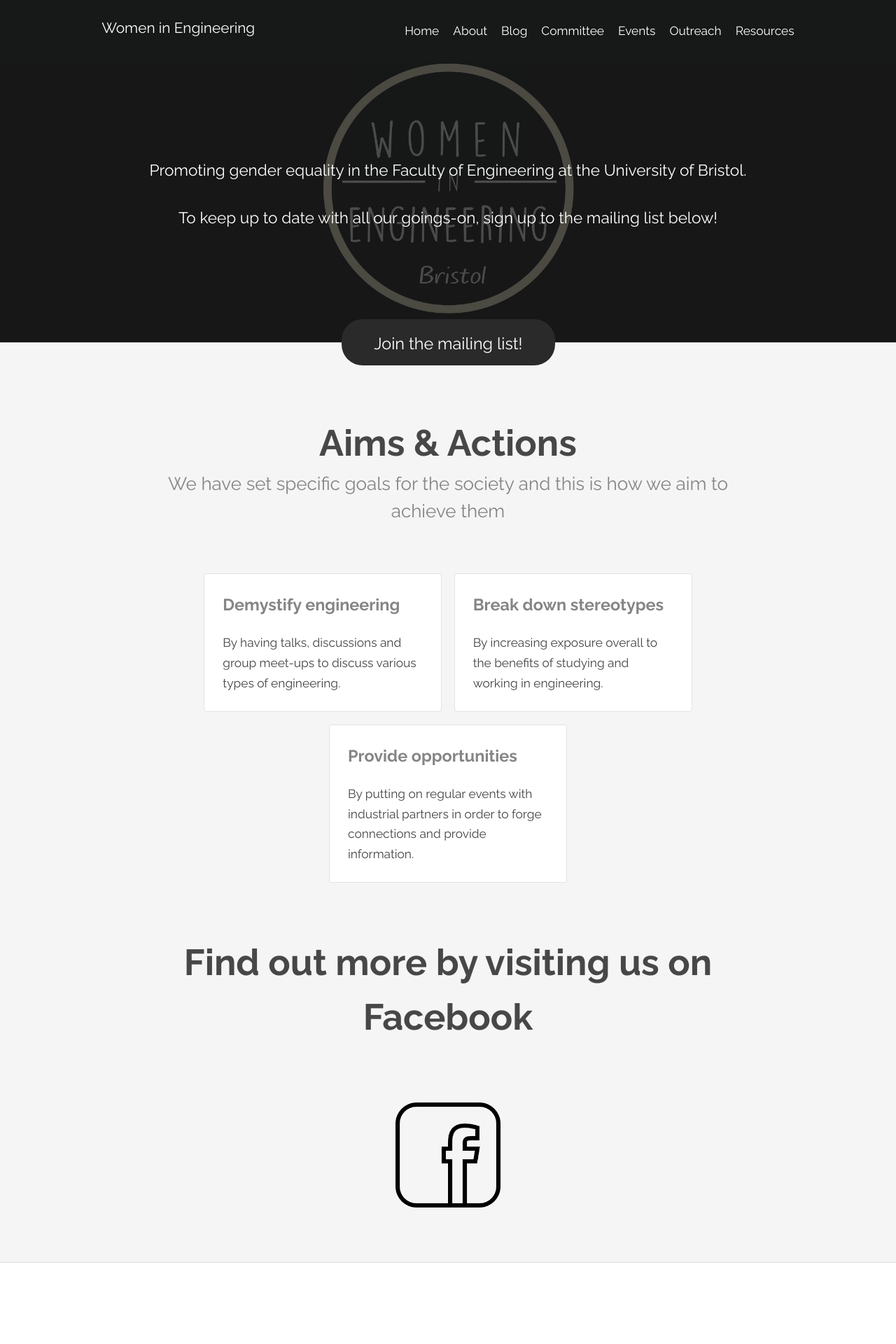
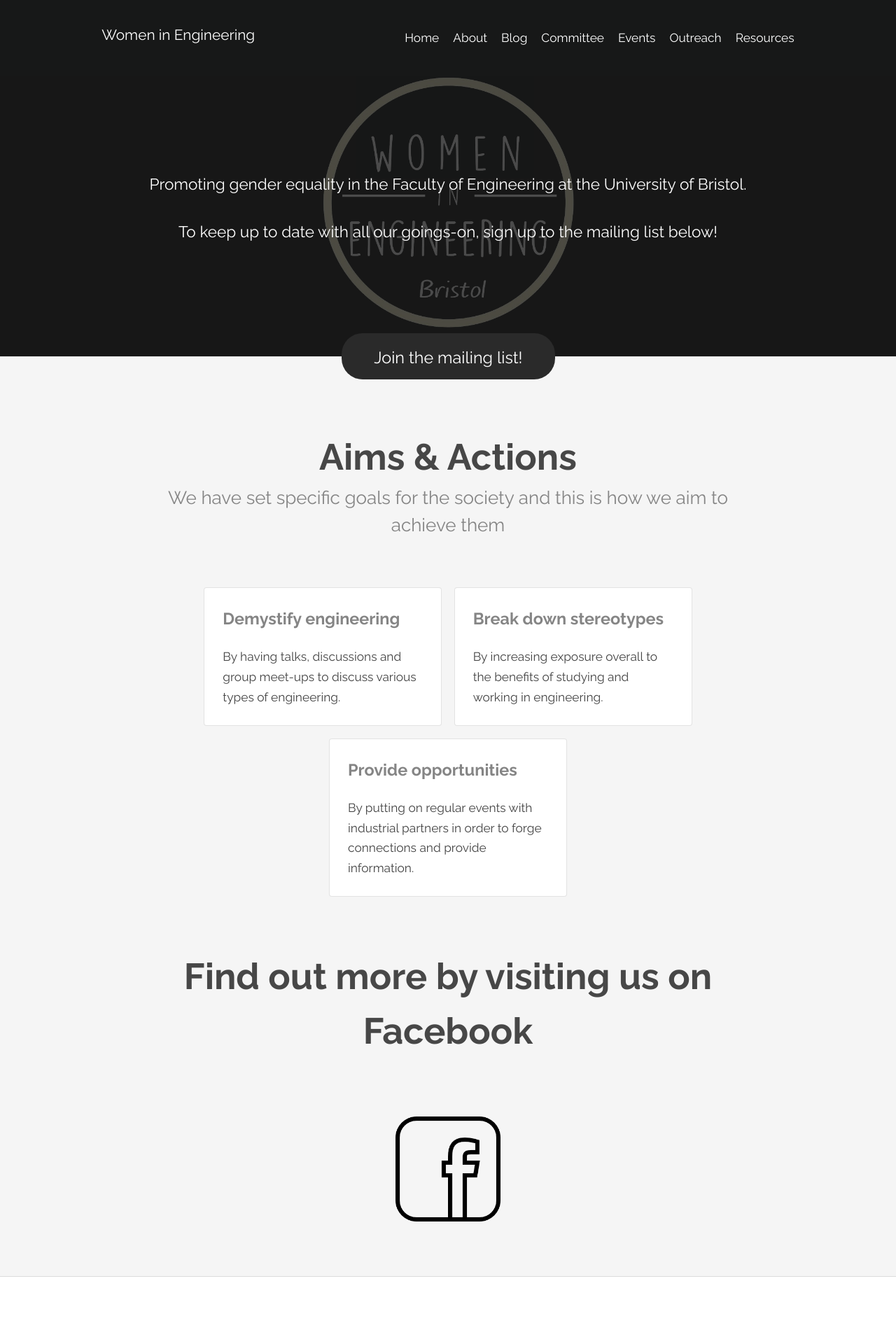
Before and after one commit to aatina/wiebristol.github.io, a Jekyll site: the page built from index.html, in a window 1280 px wide. Shown: the top 1920 px of the page at 70% size. Built offline with Jekyll 4.4.1, drawn with Linux system fonts in a browser that asks for light colours.

Commit message:
Improvement to main title and menu bar layout - adding spacing to benefit small screen view.

```diff
--- a/_sass/_style.scss
+++ b/_sass/_style.scss
@@ -923,7 +923,7 @@ header.major {
 			color: #fff;
 			font-size: 1.2em;
 			font-weight: lighter;
-			margin: 0 10px 0 10px;
+			margin: 10px 10px 10px 10px;
 			text-align: center;
 		}
 
@@ -934,6 +934,8 @@ header.major {
 			flex-wrap: wrap;
 			-webkit-justify-content: center;
 			justify-content: center;
+
+			margin: 10px 0 10px 0;
 
 			div {
 			 margin: 0 10px 0 10px;
```
